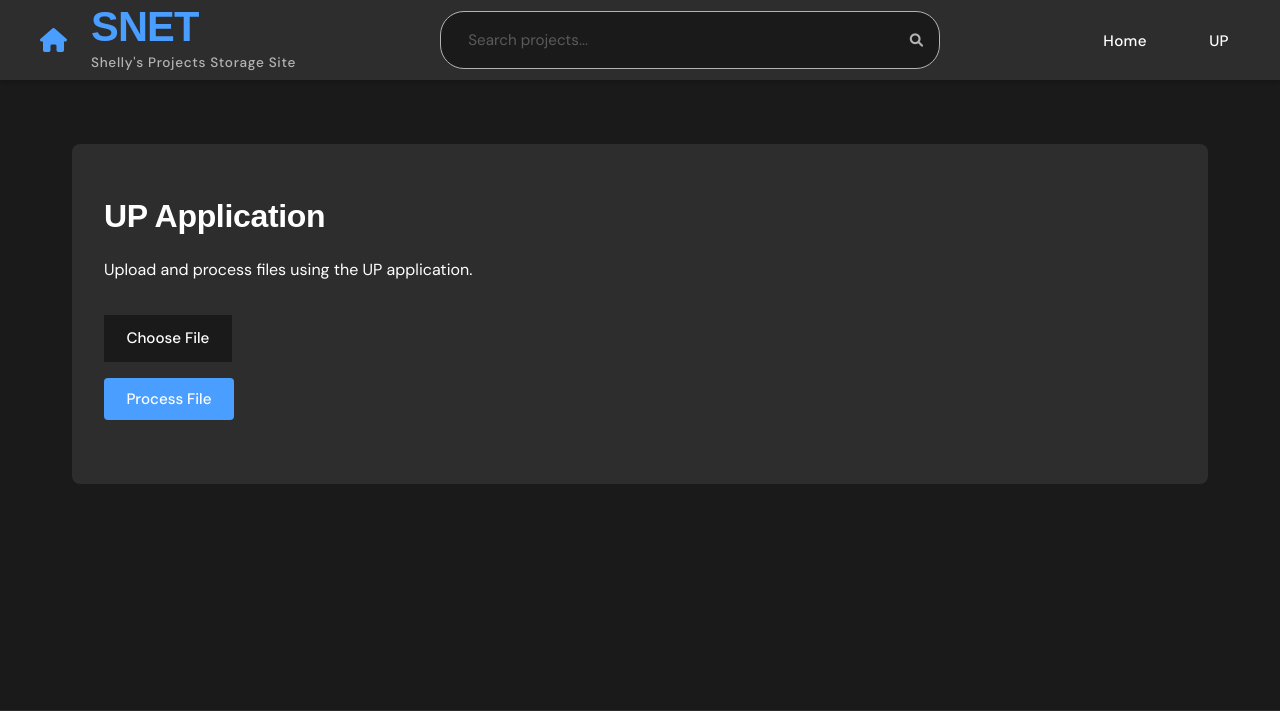
After one commit to shelly5353/SNET, a Flask app: page /up in a window 1280 px wide. The commit adds this page. Shown: the top 711 px of the page. Run offline with Flask 3, Linux system fonts and the light colour scheme; some web fonts are replaced.

Commit message:
Add UP application integration

```diff
--- a/app.py
+++ b/app.py
@@ -1,4 +1,8 @@
-from flask import Flask, render_template, flash, redirect, url_for, request
+from flask import Flask, render_template, flash, redirect, url_for, request, send_file
+import os
+from werkzeug.utils import secure_filename
+import subprocess
+import sys
 
 app = Flask(__name__)
 app.secret_key = 'your-secret-key-here'  # Change this to a secure secret key in production
@@ -19,6 +23,17 @@ PROJECTS = [
     }
 ]
 
+# Configure upload folder
+UPLOAD_FOLDER = 'uploads'
+ALLOWED_EXTENSIONS = {'txt', 'pdf', 'png', 'jpg', 'jpeg', 'gif'}
+app.config['UPLOAD_FOLDER'] = UPLOAD_FOLDER
+
+# Ensure upload folder exists
+os.makedirs(UPLOAD_FOLDER, exist_ok=True)
+
+def allowed_file(filename):
+    return '.' in filename and filename.rsplit('.', 1)[1].lower() in ALLOWED_EXTENSIONS
+
 @app.route('/')
 def index():
     return render_template('index.html', projects=PROJECTS)
@@ -31,5 +46,47 @@ def pdf_editor():
 def robotic_parking():
     return render_template('robotic_parking.html', PROJECTS=PROJECTS)
 
+@app.route('/up')
+def up():
+    return render_template('up.html')
+
+@app.route('/upload', methods=['POST'])
+def upload_file():
+    if 'file' not in request.files:
+        flash('No file part')
+        return redirect(request.url)
+
+    file = request.files['file']
+    if file.filename == '':
+        flash('No selected file')
+        return redirect(request.url)
+
+    if file and allowed_file(file.filename):
+        filename = secure_filename(file.filename)
+        filepath = os.path.join(app.config['UPLOAD_FOLDER'], filename)
+        file.save(filepath)
+
+        # Process the file using the UP application
+        try:
+            # Get the absolute path to the UP application
+            up_app_path = os.path.join(os.path.dirname(os.path.abspath(__file__)), 'UP')
+
+            # Run the UP application with the uploaded file
+            result = subprocess.run([sys.executable, up_app_path, filepath],
+                                 capture_output=True,
+                                 text=True)
+
+            if result.returncode == 0:
+                flash('File processed successfully!')
+            else:
+                flash(f'Error processing file: {result.stderr}')
+        except Exception as e:
+            flash(f'Error running UP application: {str(e)}')
+
+        return redirect(url_for('up'))
+
+    flash('File type not allowed')
+    return redirect(request.url)
+
 if __name__ == '__main__':
     app.run(debug=True, port=3000, host='0.0.0.0')
--- a/templates/base.html
+++ b/templates/base.html
@@ -39,6 +39,8 @@
 
             <div class="nav-right">
                 <ul class="nav-links">
+                    <li><a href="{{ url_for('index') }}" class="nav-link">Home</a></li>
+                    <li><a href="{{ url_for('up') }}" class="nav-link">UP</a></li>
                     {% for project in PROJECTS %}
                     <li><a href="{{ project.route }}" class="nav-link">{{ project.name }}</a></li>
                     {% endfor %}
--- /dev/null
+++ b/templates/up.html
@@ -0,0 +1,30 @@
+{% extends "base.html" %}
+
+{% block content %}
+<div class="project-page">
+    <div class="project-header">
+        <h1>UP Application</h1>
+        <p>Upload and process files using the UP application.</p>
+    </div>
+
+    <div class="project-interface">
+        <form method="post" action="{{ url_for('upload_file') }}" enctype="multipart/form-data">
+            <div class="file-input-group">
+                <input type="file" name="file" id="file" class="file-input" required>
+                <label for="file">Choose File</label>
+            </div>
+            <button type="submit" class="action-button">Process File</button>
+        </form>
+
+        {% with messages = get_flashed_messages() %}
+            {% if messages %}
+                {% for message in messages %}
+                    <div class="alert {% if 'Error' in message %}alert-error{% else %}alert-success{% endif %}">
+                        {{ message }}
+                    </div>
+                {% endfor %}
+            {% endif %}
+        {% endwith %}
+    </div>
+</div>
+{% endblock %}
```
